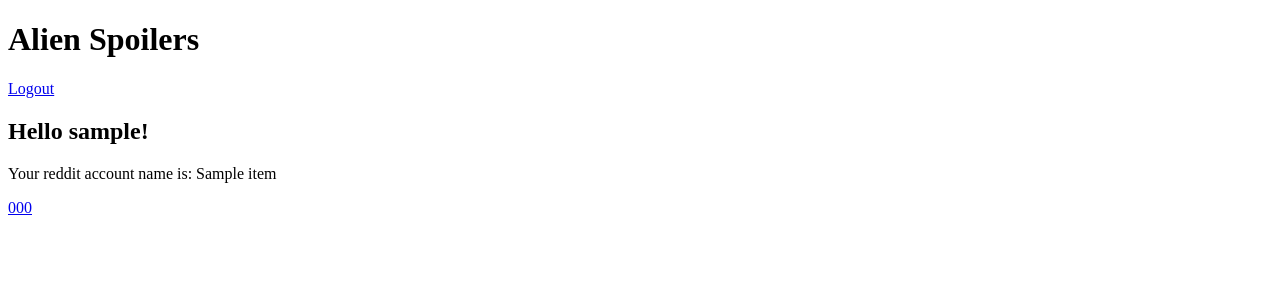
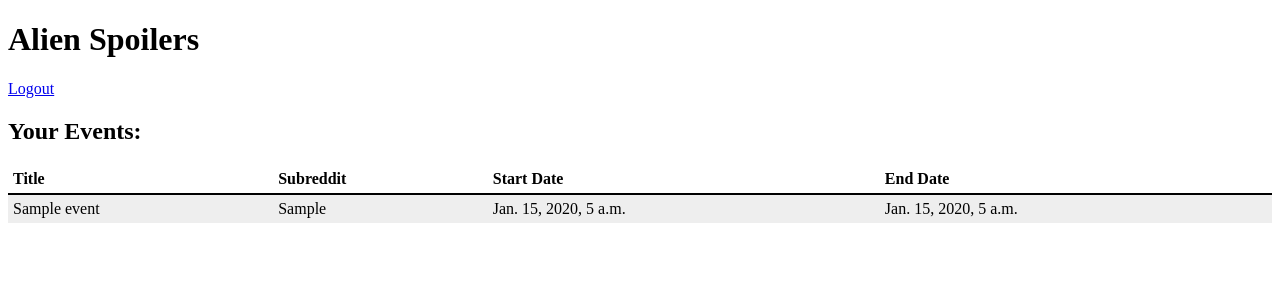
Before and after one commit to astonshane/Alien-Spoilers, a Django app: page /subs/ in a window 1280 px wide. Shown: the top 300 px of the page. Run offline with Django 3.2, Linux system fonts and the light colour scheme; a user stored in the database is signed in; tables that the repository leaves empty hold one stand-in row (values such as "Sample post"); a database or web service that is not in the repository returns one stand-in record (values such as "Sample title"); data that the repository does not hold is empty; parts of the project's set-up code (start-up, migrations or seed data) failed here and were passed over.

Commit message:
subs/ now displays a list of the user's events, made link_account and my_subreddits pages

```diff
--- a/alienspoilers/home/views.py
+++ b/alienspoilers/home/views.py
@@ -20,6 +20,7 @@ sys.path.append(os.path.abspath(scriptpath))
 
 # Do the import
 from oauthHelpers import *
+from renderings import *
 
 # Create your views here.
 
--- a/alienspoilers/subs/oauthHelpers.py
+++ b/alienspoilers/subs/oauthHelpers.py
@@ -145,12 +145,3 @@ def subscribe(access_token, fullname):
     response = requests.post(rqst, headers=headers)
     dump = response.json()
     #print dump
-
-def index_render(request):
-    profile = request.user.profile
-    if(timezone.now() >= profile.token_expiry):
-        refresh_token(request)
-    user_name = get_username(profile.access_token)
-    my_subreddits = get_my_subreddits(profile.access_token)
-
-    return render(request, 'subs/index.html', {'user_name': user_name, 'my_subreddits': my_subreddits})
--- /dev/null
+++ b/alienspoilers/subs/renderings.py
@@ -0,0 +1,38 @@
+from django.shortcuts import render
+from django.http import HttpResponse, HttpResponseRedirect
+from uuid import uuid4
+from django.contrib.auth.models import User
+from subs.models import UserProfile, Event
+from django.utils import timezone
+import datetime
+import urllib
+import requests
+from subreddit import Subreddit
+import sys
+import os
+
+scriptpath = "subs/"
+
+# Add the directory containing your module to the Python path (wants absolute paths)
+sys.path.append(os.path.abspath(scriptpath))
+from oauthHelpers import *
+
+
+def my_subreddits_render(request):
+    profile = request.user.profile
+
+    if(timezone.now() >= profile.token_expiry):
+        refresh_token(request)
+    user_name = get_username(profile.access_token)
+    my_subreddits = get_my_subreddits(profile.access_token)
+
+    return render(request, 'subs/my_subreddits.html', {'user_name': user_name, 'my_subreddits': my_subreddits})
+
+def index_render(request):
+    user = request.user
+    profile = request.user.profile
+
+    #get all of the events which the user is a part of...
+    events = Event.objects.filter(creator = user)
+
+    return render(request, 'subs/index.html', {'events': events})
--- a/alienspoilers/subs/urls.py
+++ b/alienspoilers/subs/urls.py
@@ -8,6 +8,7 @@ urlpatterns = patterns('',
     url(r'^login/$', views.user_login, name='login'),
     url(r'^logout/$', views.user_logout, name='logout'),
     url(r'^authorize_callback/$', views.user_authorize_callback, name='callback'),
+    url(r'^my_subreddits/$', views.my_subreddits, name='my_subreddits'),
+    url(r'^create_event/$', views.create_event, name='create_event'),
     url(r'^link_account/$', views.link_account, name='link_account'),
-    url(r'^create_event/$', views.create_event, name='create_event'),
 )
--- a/alienspoilers/subs/views.py
+++ b/alienspoilers/subs/views.py
@@ -12,6 +12,7 @@ import urllib
 import ConfigParser
 from subreddit import Subreddit
 from oauthHelpers import *
+from renderings import *
 import praw
 
 #parse the config file to get the oauth client id/secret
@@ -23,12 +24,30 @@ REDIRECT_URI = Config.get("reddit", "oauth_redirect_uri")
 
 @login_required
 def index(request):
-    #if user hasn't linked their reddit account yet, send them to a page to do that...
     profile = request.user.profile
     if profile.reddit_linked:
         return index_render(request)
     else:
-        return render(request, 'subs/index.html', {'link_url': make_authorization_url()})
+        #if user hasn't linked their reddit account yet, send them to a page to do that...
+        return render(request, 'subs/link_account.html', {'link_url': make_authorization_url()})
+
+@login_required
+def my_subreddits(request):
+    profile = request.user.profile
+    if profile.reddit_linked:
+        return my_subreddits_render(request)
+    else:
+        #if user hasn't linked their reddit account yet, send them to a page to do that...
+        return render(request, 'subs/link_account.html', {'link_url': make_authorization_url()})
+
+@login_required
+def link_account(request):
+    profile = request.user.profile
+    if profile.reddit_linked:
+        return index_render(request)
+    else:
+        return index_render(request)
+
 
 def register(request):
     # A boolean value for telling the template whether the registration was successful.
@@ -129,12 +148,6 @@ def user_logout(request):
     # Take the user back to the homepage.
     return HttpResponseRedirect('/')
 
-#not used?
-@login_required
-def link_account(request):
-    authorize_url = make_authorization_url()
-    return render(request, 'subs/link_account.html', {'authorize_url': authorize_url})
-
 @login_required
 def user_authorize_callback(request):
 
--- a/alienspoilers/templates/base.html
+++ b/alienspoilers/templates/base.html
@@ -2,6 +2,8 @@
 <html lang="en">
 <head>
     <title>{% block title %}Alien Spoilers{% endblock %}</title>
+
+    {% block customStyle %}{% endblock %}
 </head>
 
 <body>
--- a/alienspoilers/templates/subs/index.html
+++ b/alienspoilers/templates/subs/index.html
@@ -1,19 +1,49 @@
 {% extends "base.html" %}
 
 {% block title %}Welcome to Alien Spoilers{% endblock %}
+{% block customStyle %}
+<style>
+  table, th, td {
+    border: 0px;
+    border-collapse: collapse;
+    padding: 5px;
+    text-align: left;
+  }
+  th{
+    border-bottom: 2px solid black;
+  }
+  table tr:nth-child(even) {
+    background-color: #eee;
+  }
+  table tr:nth-child(odd) {
+   background-color:#fff;
+  }
+</style>
+{% endblock %}
 
 {% block content %}
-  <h2>Hello {{ user.username }}!</h2>
+  <h2>Your Events:</h2>
 
-  {% if user_name %}
-    <p>Your reddit account name is: {{user_name}} </p>
-    {% for subreddit in my_subreddits %}
-      <a href={{subreddit.url}}> {{subreddit.name}} </a><br/>
-    {% endfor %}
+  <table style="width:100%">
+    <tr>
+      <th>Title</th>
+      <th>Subreddit</th>
+      <th>Start Date</th>
+      <th>End Date</th>
+  </tr>
+  {% for event in events %}
+    <tr>
+      <td> {{ event.title }} </td>
+      <td> {{ event.subreddit }} </td>
+      <td> {{ event.start_date }} </td>
+      <td> {{ event.end_date }} </td>
+    </tr>
+  {% empty %}
+    <td colspan = "4"> Sorry, No events found... </td>
+  {% endfor %}
+  </table>
 
-  {% else %}
-    <p> Link Your reddit account <a href={{link_url}}>here</a> </p>
-  {% endif %}
+
 {% endblock %}
 
 
```
Also changed, not shown: alienspoilers/templates/subs/link_account.html (added, +8 -0 lines), alienspoilers/templates/subs/my_subreddits.html (added, +39 -0 lines).
